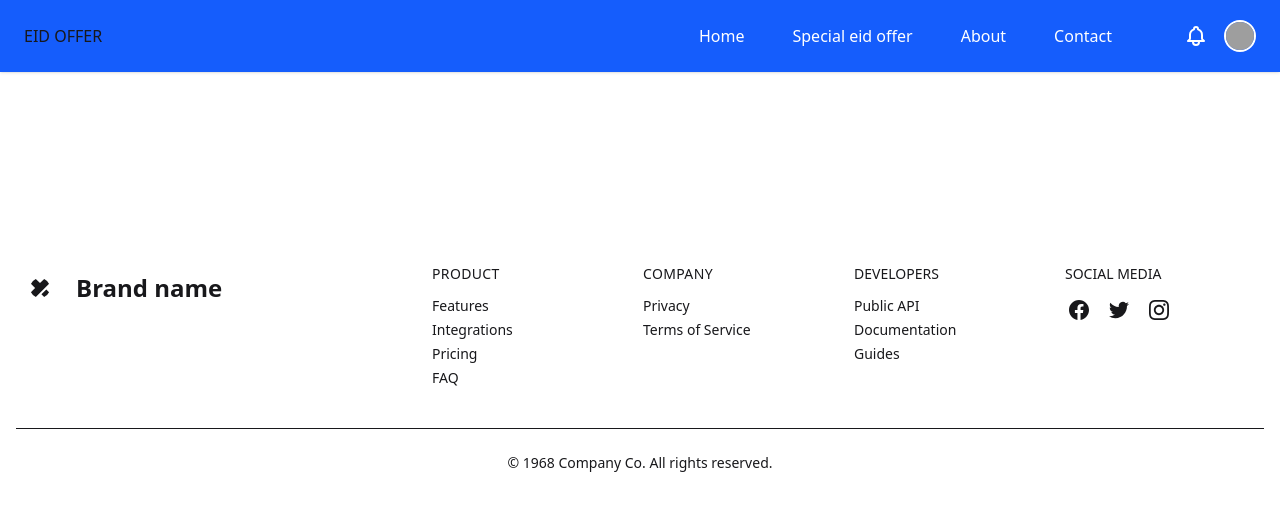
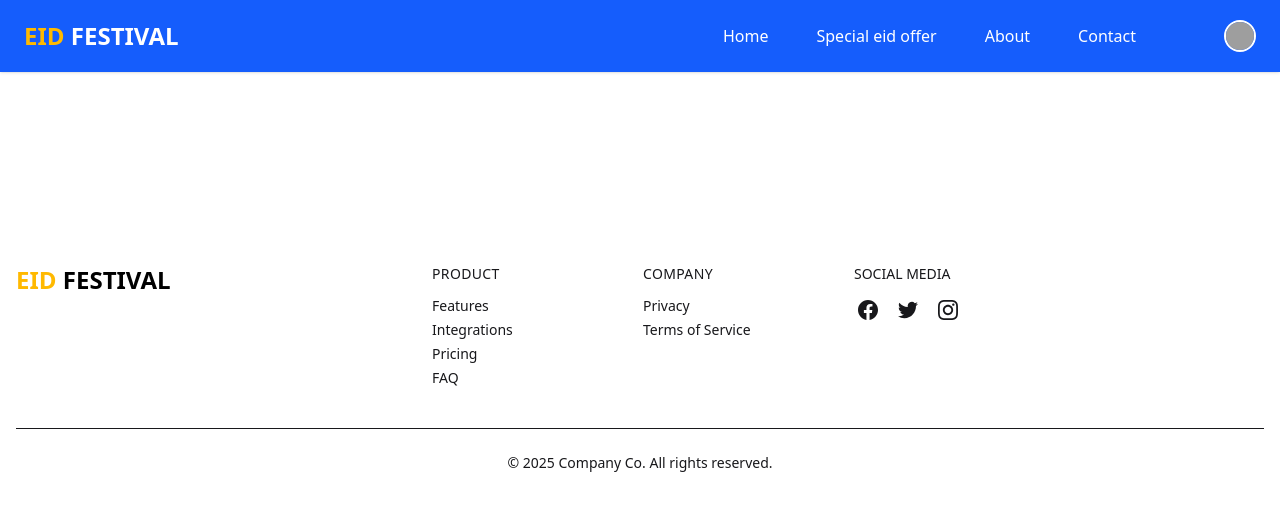
Before and after one commit to nayeem-miah/redux-toolkit-in-react, a React (Vite) app: page /dashboard/admin-home in a window 1280 px wide. Shown: the top 510 px of the page. Built offline with nearby package versions, Linux system fonts and the light colour scheme; grey boxes are pictures that could not be loaded.

Commit message:
navbar woeking

```diff
--- a/package.json
+++ b/package.json
@@ -13,6 +13,7 @@
     "@tailwindcss/vite": "^4.0.12",
     "react": "^19.0.0",
     "react-dom": "^19.0.0",
+    "react-icons": "^5.5.0",
     "react-router-dom": "^7.3.0",
     "tailwindcss": "^4.0.12"
   },
--- a/src/Components/Shared/Footer/Footer.jsx
+++ b/src/Components/Shared/Footer/Footer.jsx
@@ -1,18 +1,16 @@
+import { Link } from "react-router-dom";
+
 const Footer = () => {
+    const data = new Date();
 
     return (
         <div>
             <footer className="px-4 divide-y dark:bg-gray-100 dark:text-gray-800">
                 <div className="container flex flex-col justify-between py-10 mx-auto space-y-8 lg:flex-row lg:space-y-0">
                     <div className="lg:w-1/3">
-                        <a rel="noopener noreferrer" href="#" className="flex justify-center space-x-3 lg:justify-start">
-                            <div className="flex items-center justify-center w-12 h-12 rounded-full dark:bg-violet-600">
-                                <svg xmlns="http://www.w3.org/2000/svg" viewBox="0 0 32 32" fill="currentColor" className="flex-shrink-0 w-5 h-5 rounded-full dark:text-gray-50">
-                                    <path d="M18.266 26.068l7.839-7.854 4.469 4.479c1.859 1.859 1.859 4.875 0 6.734l-1.104 1.104c-1.859 1.865-4.875 1.865-6.734 0zM30.563 2.531l-1.109-1.104c-1.859-1.859-4.875-1.859-6.734 0l-6.719 6.734-6.734-6.734c-1.859-1.859-4.875-1.859-6.734 0l-1.104 1.104c-1.859 1.859-1.859 4.875 0 6.734l6.734 6.734-6.734 6.734c-1.859 1.859-1.859 4.875 0 6.734l1.104 1.104c1.859 1.859 4.875 1.859 6.734 0l21.307-21.307c1.859-1.859 1.859-4.875 0-6.734z"></path>
-                                </svg>
-                            </div>
-                            <span className="self-center text-2xl font-semibold">Brand name</span>
-                        </a>
+                        <Link to={'/'} className="text-xl font-bold text-black lg:text-2xl hover:text-gray-900">
+                            <span className="text-amber-400">EID</span> FESTIVAL
+                        </Link>
                     </div>
                     <div className="grid grid-cols-2 text-sm gap-x-3 gap-y-8 lg:w-2/3 sm:grid-cols-4">
                         <div className="space-y-3">
@@ -43,20 +41,7 @@ const Footer = () => {
                                 </li>
                             </ul>
                         </div>
-                        <div className="space-y-3">
-                            <h3 className="uppercase dark:text-gray-900">Developers</h3>
-                            <ul className="space-y-1">
-                                <li>
-                                    <a rel="noopener noreferrer" href="#">Public API</a>
-                                </li>
-                                <li>
-                                    <a rel="noopener noreferrer" href="#">Documentation</a>
-                                </li>
-                                <li>
-                                    <a rel="noopener noreferrer" href="#">Guides</a>
-                                </li>
-                            </ul>
-                        </div>
+
                         <div className="space-y-3">
                             <div className="uppercase dark:text-gray-900">Social media</div>
                             <div className="flex justify-start space-x-3">
@@ -79,7 +64,7 @@ const Footer = () => {
                         </div>
                     </div>
                 </div>
-                <div className="py-6 text-sm text-center dark:text-gray-600">© 1968 Company Co. All rights reserved.</div>
+                <div className="py-6 text-sm text-center dark:text-gray-600">© {data.getFullYear()} Company Co. All rights reserved.</div>
             </footer>
         </div>
     );
--- a/src/Components/Shared/Navbar/Navbar.jsx
+++ b/src/Components/Shared/Navbar/Navbar.jsx
@@ -4,16 +4,16 @@ import { Link, NavLink } from "react-router-dom";
 const Navbar = () => {
     const [isOpen, setIsOpen] = useState(false);
     const navLinks = <>
-        <NavLink to={'/'} className="px-3 py-2 mx-3 mt-2 text-white transition-colors duration-300 transform rounded-md lg:mt-0 hover:bg-blue-500">
+        <NavLink to={'/'} className={({ isActive }) => isActive ? "px-3 py-2 mx-3 mt-2 text-black font-bold transition-colors duration-300 transform rounded-md lg:mt-0 hover:bg-blue-500" : "px-3 py-2 mx-3 mt-2 text-white transition-colors duration-300 transform rounded-md lg:mt-0 hover:bg-blue-500"}>
             Home
         </NavLink>
-        <NavLink to={'/eid-offer'} className="px-3 py-2 mx-3 mt-2 text-white transition-colors duration-300 transform rounded-md lg:mt-0 hover:bg-blue-500">
+        <NavLink to={'/eid-offer'} className={({ isActive }) => isActive ? "px-3 py-2 mx-3 mt-2 text-black font-bold transition-colors duration-300 transform rounded-md lg:mt-0 hover:bg-blue-500" : "px-3 py-2 mx-3 mt-2 text-white transition-colors duration-300 transform rounded-md lg:mt-0 hover:bg-blue-500"}>
             Special eid offer
         </NavLink>
-        <NavLink to={'/about'} className="px-3 py-2 mx-3 mt-2 text-white transition-colors duration-300 transform rounded-md lg:mt-0 hover:bg-blue-500">
+        <NavLink to={'/about'} className={({ isActive }) => isActive ? "px-3 py-2 mx-3 mt-2 text-black font-bold transition-colors duration-300 transform rounded-md lg:mt-0 hover:bg-blue-500" : "px-3 py-2 mx-3 mt-2 text-white transition-colors duration-300 transform rounded-md lg:mt-0 hover:bg-blue-500"}>
             About
         </NavLink>
-        <NavLink to={'/contact'} className="px-3 py-2 mx-3 mt-2 text-white transition-colors duration-300 transform rounded-md lg:mt-0 hover:bg-blue-500">
+        <NavLink to={'/contact'} className={({ isActive }) => isActive ? "px-3 py-2 mx-3 mt-2 text-black font-bold transition-colors duration-300 transform rounded-md lg:mt-0 hover:bg-blue-500" : "px-3 py-2 mx-3 mt-2 text-white transition-colors duration-300 transform rounded-md lg:mt-0 hover:bg-blue-500"}>
             Contact
         </NavLink>
 
@@ -24,9 +24,10 @@ const Navbar = () => {
             <div className="container px-6 py-4 mx-auto">
                 <div className="lg:flex lg:items-center lg:justify-between">
                     <div className="flex items-center justify-between">
-                        <Link to={'/'}>
-                            EID OFFER
+                        <Link to={'/'} className="text-xl font-bold text-white lg:text-2xl hover:text-gray-300">
+                            <span className="text-amber-400">EID</span> FESTIVAL
                         </Link>
+
 
                         {/* Mobile menu button */}
                         <div className="flex lg:hidden">
@@ -77,15 +78,7 @@ const Navbar = () => {
                                 className="hidden mx-4 text-white transition-colors duration-300 transform lg:block hover:text-gray-300 focus:text-gray-300 focus:outline-none"
                                 aria-label="show notifications"
                             >
-                                <svg className="w-6 h-6" viewBox="0 0 24 24" fill="none" xmlns="http://www.w3.org/2000/svg">
-                                    <path
-                                        d="M15 17H20L18.5951 15.5951C18.2141 15.2141 18 14.6973 18 14.1585V11C18 8.38757 16.3304 6.16509 14 5.34142V5C14 3.89543 13.1046 3 12 3C10.8954 3 10 3.89543 10 5V5.34142C7.66962 6.16509 6 8.38757 6 11V14.1585C6 14.6973 5.78595 15.2141 5.40493 15.5951L4 17H9M15 17V18C15 19.6569 13.6569 21 12 21C10.3431 21 9 19.6569 9 18V17M15 17H9"
-                                        stroke="currentColor"
-                                        strokeWidth="2"
-                                        strokeLinecap="round"
-                                        strokeLinejoin="round"
-                                    />
-                                </svg>
+
                             </button>
 
                             <button type="button" className="flex items-center focus:outline-none" aria-label="toggle profile dropdown">
```
Also changed, not shown: 1 other file (tests, documents, lock files or other folders).
